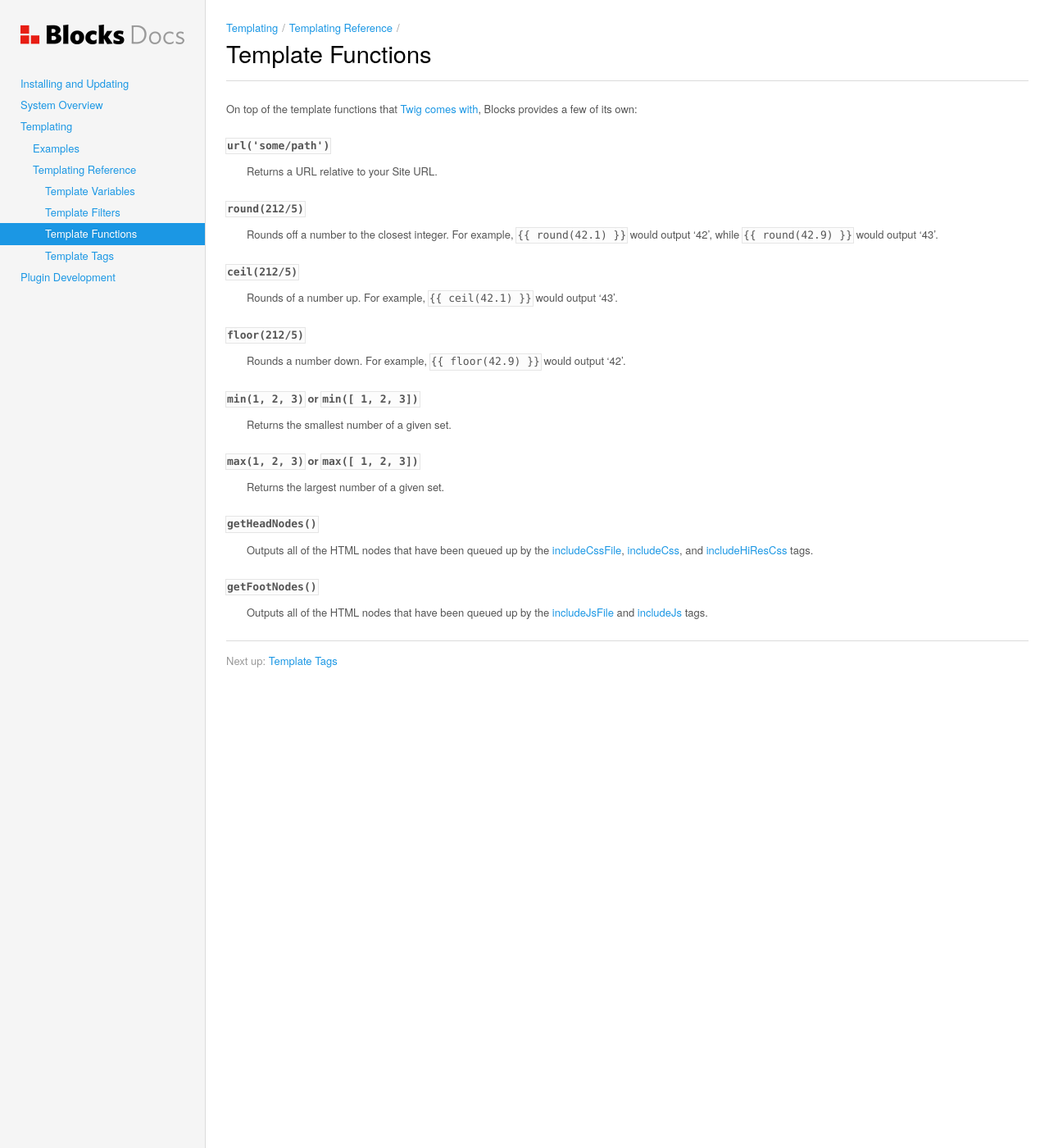
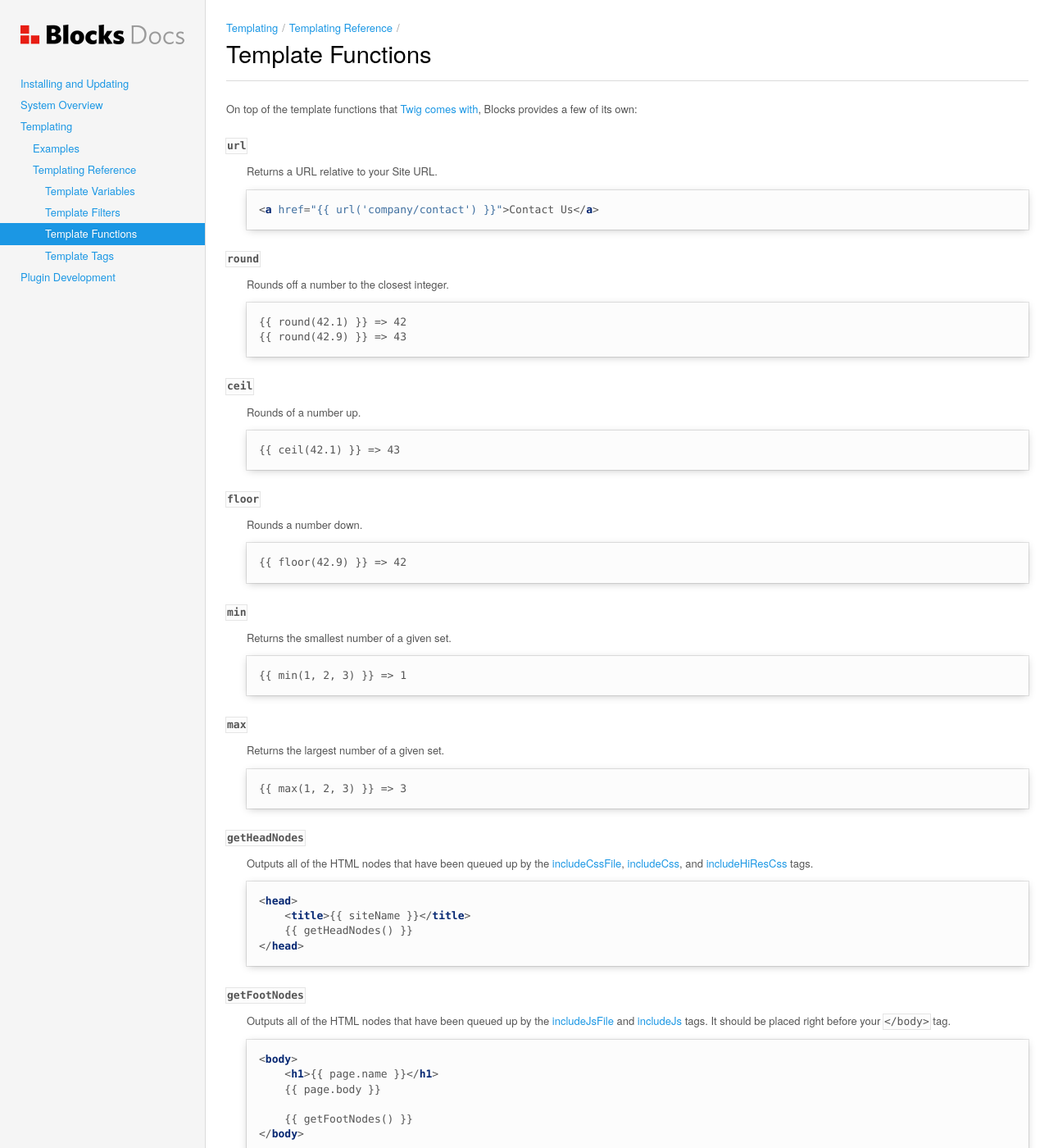
Before and after one commit to bilke/Craft-Docs, a Sphinx documentation site: the page built from source/templating/reference/functions.rst, in a window 1280 px wide and 1400 px high. Shown: the whole window at 82% size. Built offline with Sphinx 7.4.7, drawn with Linux system fonts in a browser that asks for light colours; pages that are not in the unit, such as notebooks, are missing from menus.

Commit message:
Added examples to Template Functions

```diff
--- a/source/templating/reference/functions.rst
+++ b/source/templating/reference/functions.rst
@@ -3,30 +3,77 @@ Template Functions
 
 On top of the template functions that `Twig comes with <http://twig.sensiolabs.org/doc/functions/index.html>`_, Blocks provides a few of its own:
 
-``url('some/path')``
-	Returns a URL relative to your Site URL.
+``url``
+    Returns a URL relative to your Site URL.
 
-``round(212/5)``
-	Rounds off a number to the closest integer. For example, ``{{ round(42.1) }}`` would output ‘42’, while ``{{ round(42.9) }}`` would output ‘43’.
+    .. code-block:: html
 
-``ceil(212/5)``
-	Rounds of a number up. For example, ``{{ ceil(42.1) }}`` would output ‘43’.
+        <a href="{{ url('company/contact') }}">Contact Us</a>
 
-``floor(212/5)``
-	Rounds a number down. For example, ``{{ floor(42.9) }}`` would output ‘42’.
 
-``min(1, 2, 3)`` or ``min([ 1, 2, 3])``
-	Returns the smallest number of a given set.
+``round``
+    Rounds off a number to the closest integer.
 
-``max(1, 2, 3)`` or ``max([ 1, 2, 3])``
-	Returns the largest number of a given set.
+    .. code-block:: html
+
+        {{ round(42.1) }} => 42
+        {{ round(42.9) }} => 43
+
+
+``ceil``
+    Rounds of a number up.
+
+    .. code-block:: html
+
+        {{ ceil(42.1) }} => 43
+
+
+``floor``
+    Rounds a number down.
+
+    .. code-block:: html
+
+        {{ floor(42.9) }} => 42
+
+
+``min``
+    Returns the smallest number of a given set.
+
+    .. code-block:: html
+
+        {{ min(1, 2, 3) }} => 1
+
+
+``max``
+    Returns the largest number of a given set.
+
+    .. code-block:: html
+
+        {{ max(1, 2, 3) }} => 3
+
 
 .. _getheadnodes:
 
-``getHeadNodes()``
-	Outputs all of the HTML nodes that have been queued up by the :ref:`includeCssFile <includecssfile>`, :ref:`includeCss <includecss>`, and :ref:`includeHiResCss <includehirescss>` tags.
+``getHeadNodes``
+    Outputs all of the HTML nodes that have been queued up by the :ref:`includeCssFile <includecssfile>`, :ref:`includeCss <includecss>`, and :ref:`includeHiResCss <includehirescss>` tags.
+
+    .. code-block:: html
+
+        <head>
+            <title>{{ siteName }}</title>
+            {{ getHeadNodes() }}
+        </head>
 
 .. _getfootnodes:
 
-``getFootNodes()``
-	Outputs all of the HTML nodes that have been queued up by the :ref:`includeJsFile <includejsfile>` and :ref:`includeJs <includejs>` tags.
+``getFootNodes``
+    Outputs all of the HTML nodes that have been queued up by the :ref:`includeJsFile <includejsfile>` and :ref:`includeJs <includejs>` tags. It should be placed right before your ``</body>`` tag.
+
+    .. code-block:: html
+
+        <body>
+            <h1>{{ page.name }}</h1>
+            {{ page.body }}
+
+            {{ getFootNodes() }}
+        </body>
```
Also changed, not shown: 5 other files.
